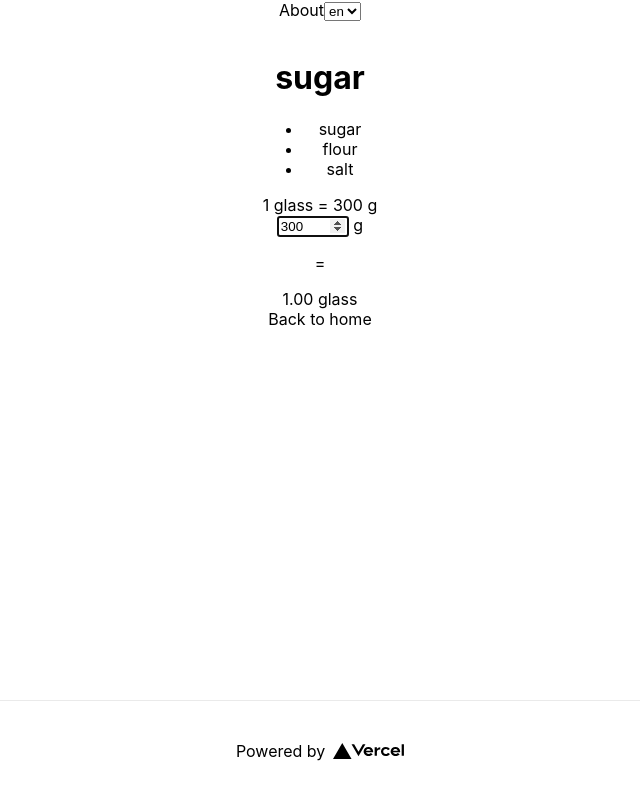
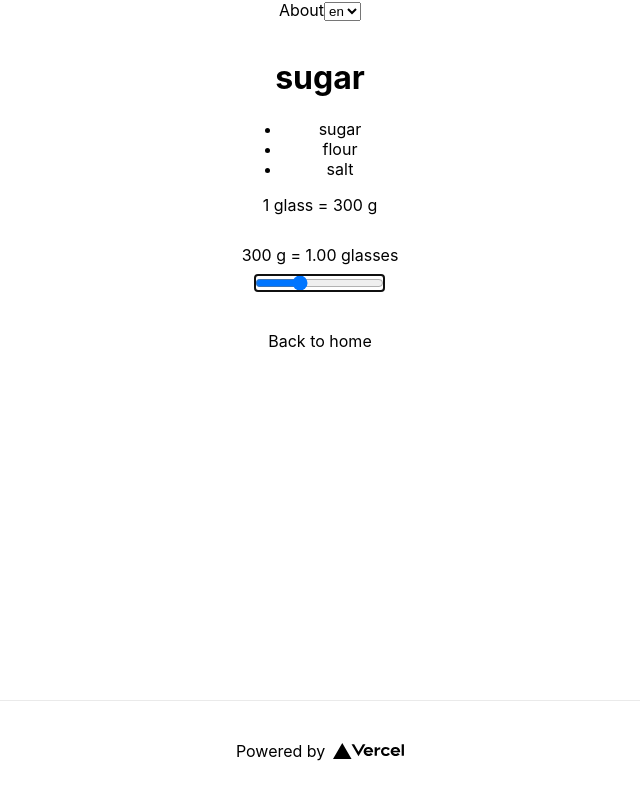
Before and after one commit to kyrylenko/cookulator, a Next.js app: page /sugar in a window 1280 px wide. Shown: the whole page, without its empty margins (320-960 px from the left). Built offline with nearby package versions, Linux system fonts and the light colour scheme.

Commit message:
experimenting with controls

```diff
--- a/components/Values.tsx
+++ b/components/Values.tsx
@@ -3,7 +3,6 @@ import IProduct from '../types/IProduct';
 
 const Values = ({ product }: { product: IProduct }) => {
     //console.log('product: ', product);
-
     /* useEffect(() => {
         setValue(product.glass);
     }, [product.glass]) */
@@ -14,19 +13,23 @@ const Values = ({ product }: { product: IProduct }) => {
         setValue(e.target.value);
     };
 
-    return <div>
-        <input type='number'
+    return <div style={{ marginTop: '30px', marginBottom: '30px' }}>
+        <div>
+            <span>{value} g</span>
+            <span> = </span>
+            <span>{(value / product.glass).toFixed(2)} glasses</span>
+        </div>
+        <input type='range'
+            style={{ margin: '10px' }}
+            id='grams'
+            name='grams'
             value={value}
             min={10}
-            max={1000}
+            max={product.glass * 3}
             step={10}
             autoFocus={true}
             onChange={handleChange}>
         </input>
-        <span> g</span>
-        <p>=</p>
-        <span>{(value / product.glass).toFixed(2)}</span>
-        <span> glass</span>
     </div>
 }
 
```
